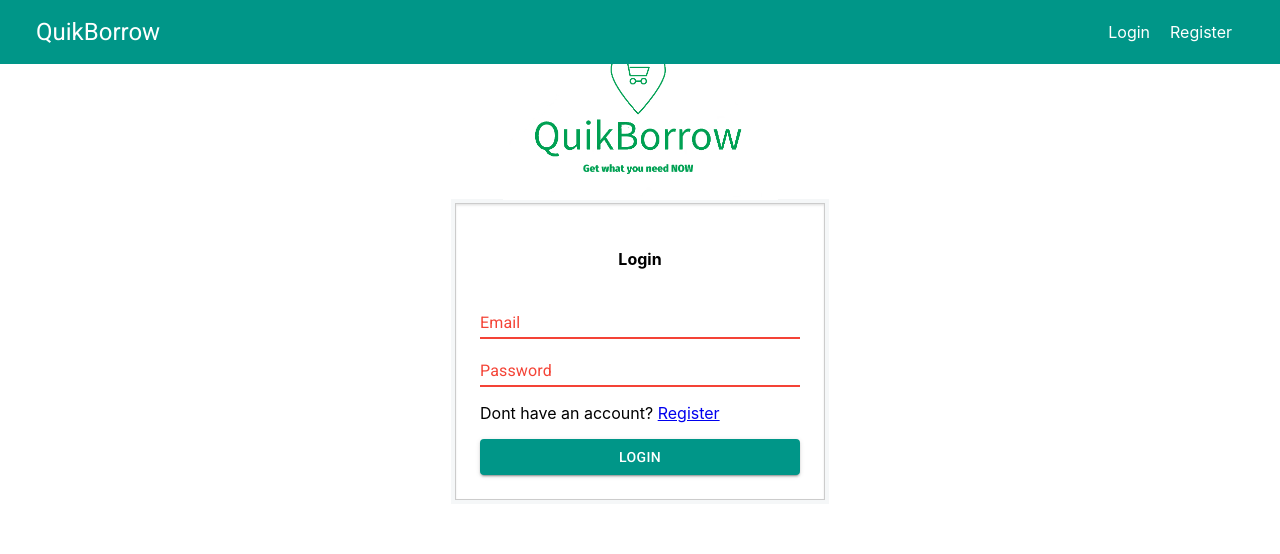
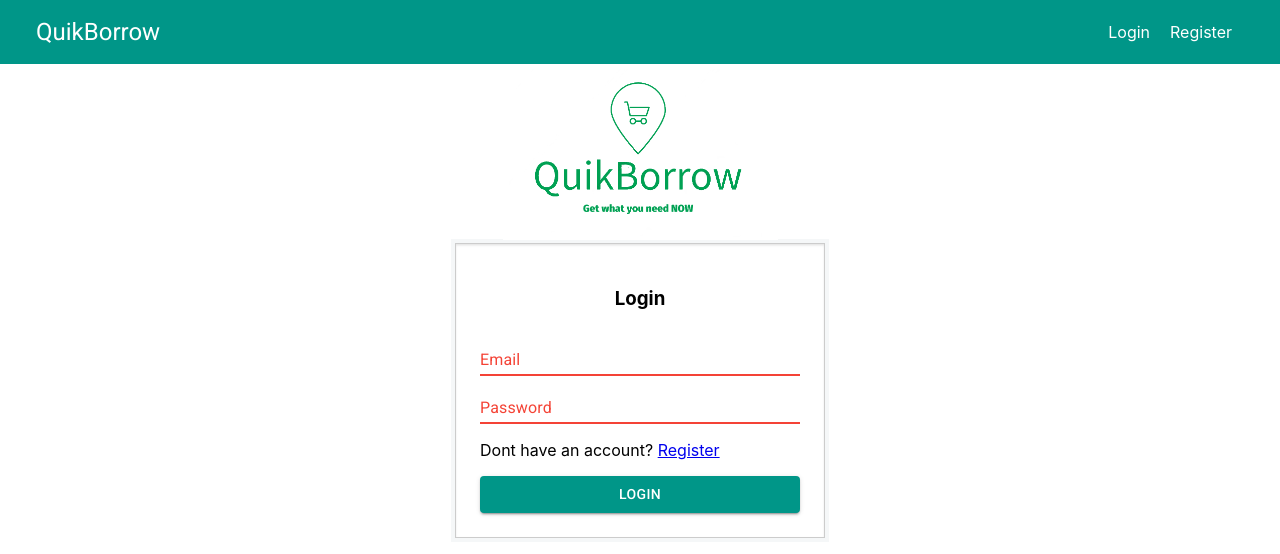
Before and after one commit to navteniev/QuikBorrow, a React (Create React App) app in the folder client/: page /login in a window 1280 px wide. Shown: the top 554 px of the page. Built offline with nearby package versions, Linux system fonts and the light colour scheme.

Commit message:
quick fix on margins

```diff
--- a/client/src/js/components/Login/Login.js
+++ b/client/src/js/components/Login/Login.js
@@ -7,6 +7,7 @@ import classnames from "classnames";
 import styled from 'styled-components';
 import quikLogo from '../../components/quikLogo.png';
 import { Button, TextField } from "@material-ui/core";
+import { textAlign } from "@material-ui/system";
 
 const LoginForm = styled.div`
 	margin: 0 auto;
@@ -19,6 +20,7 @@ const LoginForm = styled.div`
 `
 const Center = styled.div`
 	text-align: center;
+	margin-top: 60px;
 `
 
 export class Login extends Component {
@@ -74,13 +76,10 @@ export class Login extends Component {
 		return (
 			<div>
 				<Center>
-					<br/>
 					<img src={quikLogo} width="275" height= "180" alt = "logo"/>
 				</Center>
 				<LoginForm>
-					<Center>
-						<h4>Login</h4>
-					</Center>
+						<h3 style = {{textAlign:'center'}}>Login</h3>
 					<form noValidate onSubmit={this.onSubmit}>
 						<TextField
 							onChange={this.onChange}
--- a/client/src/js/components/Register/Register.js
+++ b/client/src/js/components/Register/Register.js
@@ -19,6 +19,7 @@ const LoginForm = styled.div`
 `
 const Center = styled.div`
 	text-align: center;
+	margin-top: 60px;
 `
 
 export class Register extends Component {
@@ -77,7 +78,6 @@ export class Register extends Component {
 		return (
 			<div>
 				<Center>
-					<br/>
 					<img src={quikLogo} width="275" height= "180" alt = "logo"/>
 				</Center>
 				<LoginForm>
```
Also changed, not shown: 2 other files (tests, documents, lock files or other folders).
